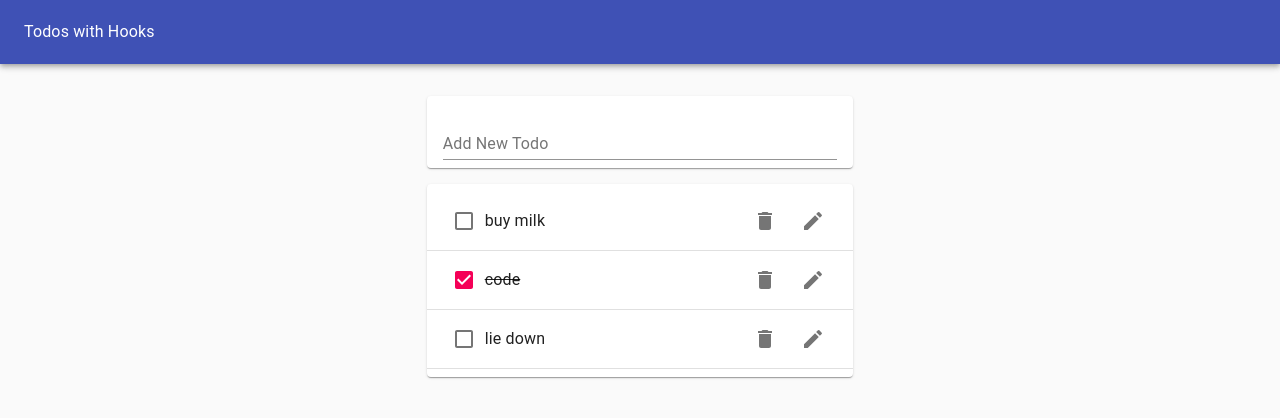
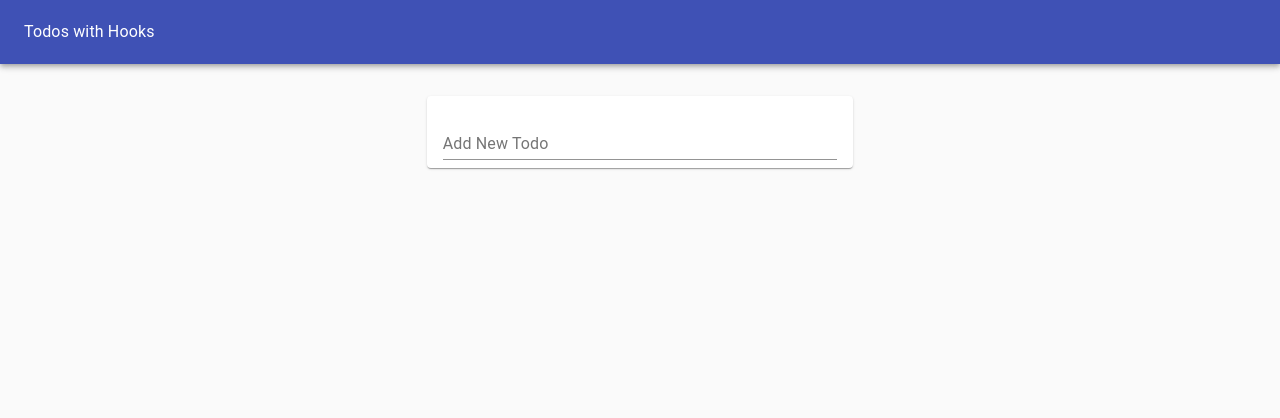
Before and after one commit to altafmquadri/intro-hooks-project, a React (Create React App) app: page / in a window 1280 px wide. Shown: the top 418 px of the page. Built offline with nearby package versions, Linux system fonts and the light colour scheme.

Commit message:
seperate out useTodoState

```diff
--- a/package.json
+++ b/package.json
@@ -10,7 +10,8 @@
     "@testing-library/user-event": "^7.2.1",
     "react": "^16.13.0",
     "react-dom": "^16.13.0",
-    "react-scripts": "3.4.0"
+    "react-scripts": "3.4.0",
+    "uuid": "^7.0.2"
   },
   "scripts": {
     "start": "react-scripts start",
@@ -32,5 +33,8 @@
       "last 1 firefox version",
       "last 1 safari version"
     ]
+  },
+  "devDependencies": {
+    "@types/uuid": "^7.0.0"
   }
 }
--- /dev/null
+++ b/src/EditTodoForm.js
@@ -0,0 +1,26 @@
+import React from 'react';
+import useInputState from './hooks/useInputState'
+import TextField from '@material-ui/core/TextField'
+
+const EditTodoFrom = ({ id, task, editTodo, toggleEditForm }) => {
+    const [value, handleChange, reset] = useInputState(task)
+    return (
+        <form onSubmit={e => {
+            e.preventDefault()
+            editTodo(id, value)
+            reset()
+            toggleEditForm()
+        }}
+            style={{ marginLeft: '1rem', width: '50%' }}
+        >
+            <TextField
+                value={value}
+                onChange={handleChange}
+                fullWidth
+                autoFocus
+                margin='normal' />
+        </form>
+    );
+}
+
+export default EditTodoFrom;
--- a/src/Todo.js
+++ b/src/Todo.js
@@ -1,4 +1,6 @@
 import React from 'react';
+import EditTodoFrom from './EditTodoForm'
+import useToggleState from './hooks/useToggleState'
 import ListItem from '@material-ui/core/ListItem'
 import ListItemText from '@material-ui/core/ListItemText'
 import Checkbox from '@material-ui/core/Checkbox'
@@ -8,19 +10,28 @@ import EditIcon from '@material-ui/icons/Edit'
 import ListItemSecondaryAction from '@material-ui/core/ListItemSecondaryAction'
 
 
-const Todo = ({ task, completed }) => {
+const Todo = ({ id, task, completed, removeTodo, toggleTodo, editTodo }) => {
+    const [isEditing, toggle] = useToggleState()
     return (
-        <ListItem>
-            <Checkbox tabIndex={-1} checked={completed} />
+        <ListItem style={{ height: '64px' }}>
+            {isEditing ? <EditTodoFrom
+                editTodo={editTodo}
+                id={id}
+                task={task}
+                toggleEditForm={toggle} /> :
+                <>
+                    <Checkbox tabIndex={-1} checked={completed} onClick={() => toggleTodo(id)} />
                     <ListItemText style={{ textDecoration: completed ? 'line-through' : 'none' }}>{task}</ListItemText>
                     <ListItemSecondaryAction>
-                <IconButton aria-label='Delete'>
+                        <IconButton aria-label='Delete' onClick={() => removeTodo(id)}>
                             <DeleteIcon />
                         </IconButton>
-                <IconButton aria-label='Edit'>
+                        <IconButton aria-label='Edit' onClick={toggle}>
                             <EditIcon />
                         </IconButton>
                     </ListItemSecondaryAction>
+                </>
+            }
         </ListItem >
     );
 }
--- a/src/TodoApp.js
+++ b/src/TodoApp.js
@@ -1,4 +1,5 @@
-import React, { useState } from 'react';
+import React, { useEffect } from 'react';
+import useTodoState from './hooks/useTodoState'
 import TodoList from './TodoList'
 import TodoForm from './TodoForm'
 import Typography from '@material-ui/core/Typography'
@@ -7,17 +8,14 @@ import AppBar from '@material-ui/core/AppBar'
 import Toolbar from '@material-ui/core/Toolbar'
 import Grid from '@material-ui/core/Grid'
 
+const TodoApp = () => {
+    const initialTodos = JSON.parse(window.localStorage.getItem('todos') || '[]')
+    const { todos, addTodo, removeTodo, toggleTodo, editTodo } = useTodoState(initialTodos)
 
-const TodoApp = () => {
-    const initialTodos = [
-        { id: 1, task: 'buy milk', completed: false },
-        { id: 2, task: 'code', completed: true },
-        { id: 3, task: 'lie down', completed: false }
-    ]
-    const [todos, setTodos] = useState(initialTodos)
-    const addTodo = newTodoText => {
-        setTodos([...todos, { id: 4, task: newTodoText, completed: false }])
-    }
+    useEffect(() => {
+        window.localStorage.setItem('todos', JSON.stringify(todos))
+    }, [todos])
+
     return (
         <Paper style={{
             padding: 0,
@@ -34,7 +32,11 @@ const TodoApp = () => {
             <Grid container justify='center' style={{ marginTop: '1rem' }}>
                 <Grid item xs={11} md={8} lg={4}>
                     <TodoForm addTodo={addTodo} />
-                    <TodoList todos={todos} />
+                    <TodoList
+                        todos={todos}
+                        removeTodo={removeTodo}
+                        toggleTodo={toggleTodo}
+                        editTodo={editTodo} />
                 </Grid>
             </Grid>
         </Paper>
--- a/src/TodoList.js
+++ b/src/TodoList.js
@@ -5,20 +5,28 @@ import List from '@material-ui/core/List'
 
 import Todo from './Todo'
 
-const TodoList = props => {
+const TodoList = ({ todos, removeTodo, toggleTodo, editTodo }) => {
+
     return (
-        <Paper>
-            <List>
-                {props.todos.map(t =>
-                    <>
-                        <Todo {...t} key={t.id} />
-                        <Divider />
-                    </>
-                )}
-            </List>
-        </Paper>
+        todos.length ?
+            <Paper>
+                <List>
+                    {todos.map((t, i) => (
+                        <React.Fragment key={t.id}>
+                            <Todo {...t}
+                                key={t.id}
+                                removeTodo={removeTodo}
+                                toggleTodo={toggleTodo}
+                                editTodo={editTodo}
+                            />
+                            {i < todos.length - 1 && <Divider />}
+                        </React.Fragment>
+                    ))}
+                </List>
+            </Paper>
+            : null
+    )
 
-    )
 }
 
 export default TodoList;
--- /dev/null
+++ b/src/hooks/useTodoState.js
@@ -0,0 +1,34 @@
+import {useState} from 'react'
+import { v4 as uuid } from 'uuid'
+
+export default initialTodos => {
+    const [todos, setTodos] = useState(initialTodos)
+    return {
+        todos,
+        addTodo: newTodoText => {
+            setTodos([...todos, { id: uuid(), task: newTodoText, completed: false }])
+        },
+        removeTodo: todoId => {
+            const updatedTodos = todos.filter(t => t.id !== todoId)
+            setTodos(updatedTodos)
+        },
+        toggleTodo: todoId => {
+            const updatedTodos = todos.map(t => {
+                if (t.id === todoId) {
+                    t.completed = !t.completed
+                }
+                return t
+            })
+            setTodos(updatedTodos)
+        },
+        editTodo: (todoId, newTask) => {
+            const updatedTodos = todos.map(t => {
+                if (t.id === todoId) {
+                    t.task = newTask
+                }
+                return t
+            })
+            setTodos(updatedTodos)
+        }
+    }
+}
--- /dev/null
+++ b/src/hooks/useToggleState.js
@@ -0,0 +1,11 @@
+import { useState } from 'react'
+
+const useToggle = (initialVal = false) => {
+    const [state, setState] = useState(initialVal)
+    const toggle = () => {
+        setState(!state)
+    }
+    return [state, toggle]
+}
+
+export default useToggle;
```
Also changed, not shown: 1 other file (tests, documents, lock files or other folders). Lines whose indentation alone changed are shown as unchanged.
